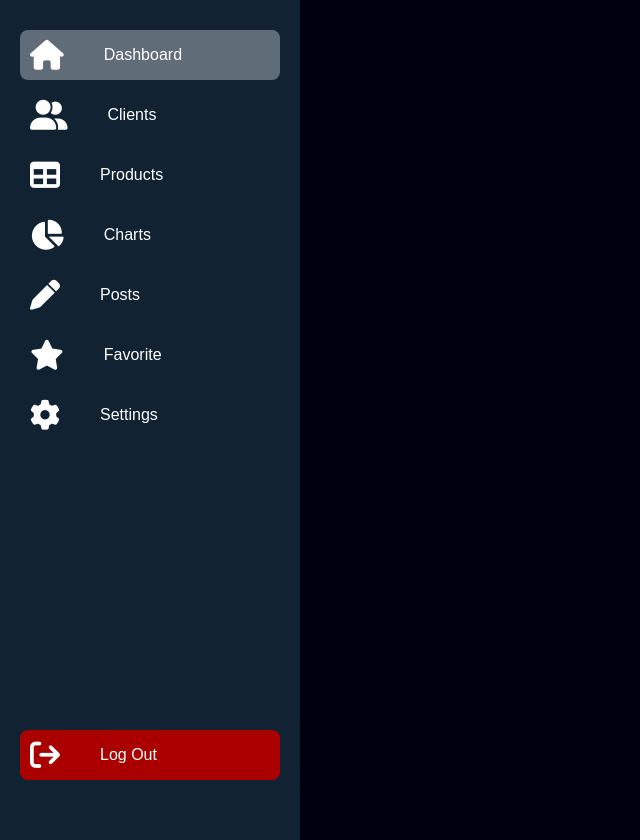
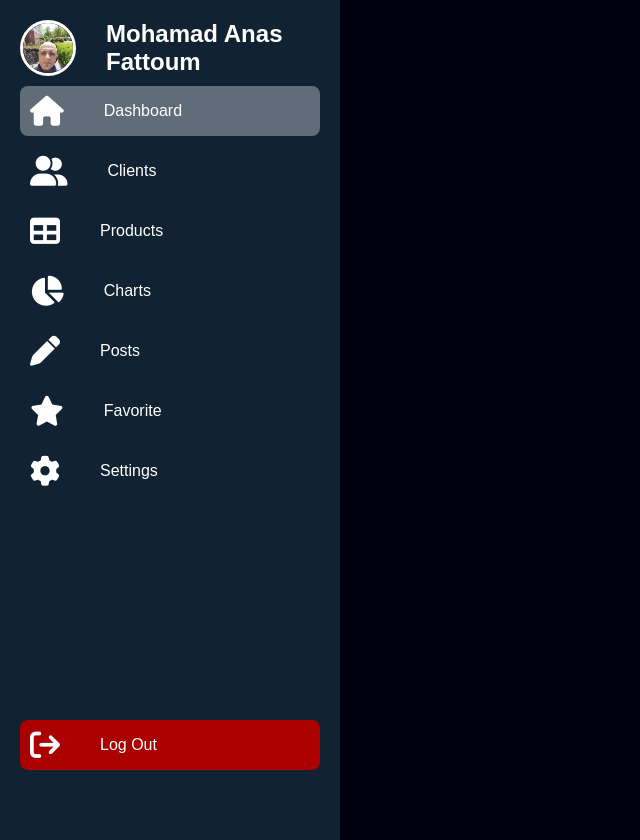
Before and after one commit to mohamadanasfattoum/Dashboard, a plain HTML site: page index.html in a window 1280 px wide. Shown: the whole page, without its empty margins (0-640 px from the left). Drawn offline with Linux system fonts and the light colour scheme.

Commit message:
add menu img and menu finished

```diff
--- a/index.html
+++ b/index.html
@@ -13,9 +13,10 @@
             <li class="profile">
                 <div class="img-box">
                     <img src="assets/images/profile.jpg" alt="profile">
-                    <h2>Mohamad Anas Fattoum</h2>
                 </div>
+                <h2>Mohamad Anas Fattoum</h2>
             </li>
+
             <li>
                 <a class= 'active' href="#">
                     <i class="fas fa-home"></i>
--- a/style.css
+++ b/style.css
@@ -9,19 +9,42 @@ body{
     background-color: #001;
 }
 
+.img-box{
+    width: 50px;
+    height: 50px;
+    border-radius: 50%;
+    overflow: hidden;
+    border: 3px solid white;
+    flex-shrink: 0;
+}
+
+.img-box img{
+    width: 100%;
+
+}
+
 .profile{
-    display: none;
+    display: flex;
+    align-items: center;
+    gap: 30px;
+}
+.profile h2{
+    font-family: 20px;
+    text-transform: capitalize;
 }
 
 .menu{
     background-color: #123;
-    width: 260px;
+    width: 60px;
     height: 100vh;
     padding: 20px;
-
-
+    overflow: hidden;
+    transition: .5s;
 
 }
+.menu:hover{width: 300px;
+}
+
 ul{
     list-style: none;
     position:relative;
```
